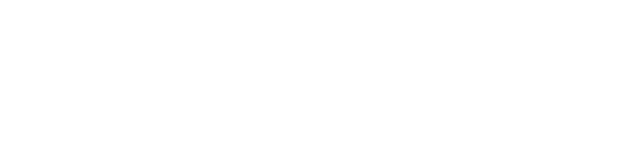
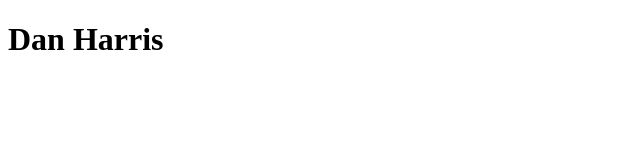
Before and after one commit to dh627/portfolio, a plain HTML site: page index.html in a window 1280 px wide. Shown: the whole page, without its empty margins (0-640 px from the left). Drawn offline with Linux system fonts and the light colour scheme.

Commit message:
Add name

```diff
--- a/index.html
+++ b/index.html
@@ -6,6 +6,6 @@
     <title>Document</title>
 </head>
 <body>
-
+    <h1>Dan Harris</h1>
 </body>
 </html>
```
